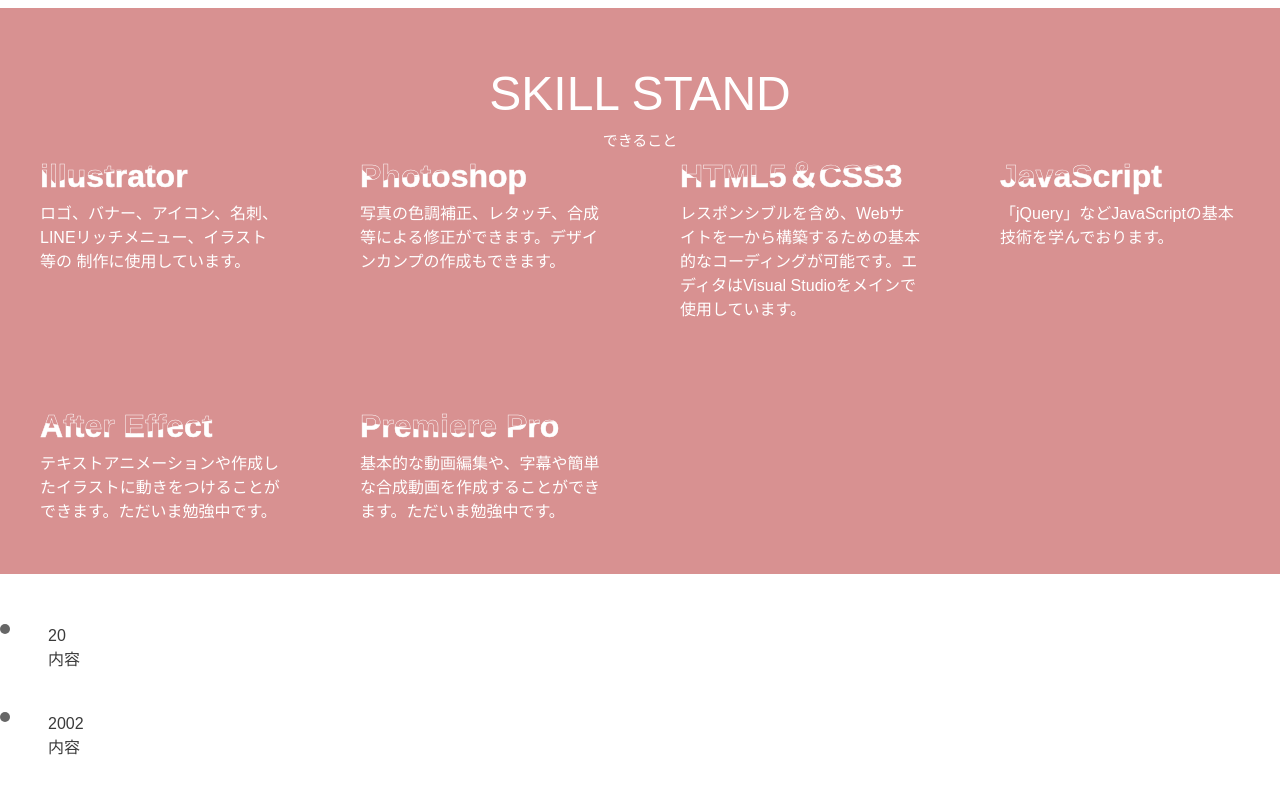
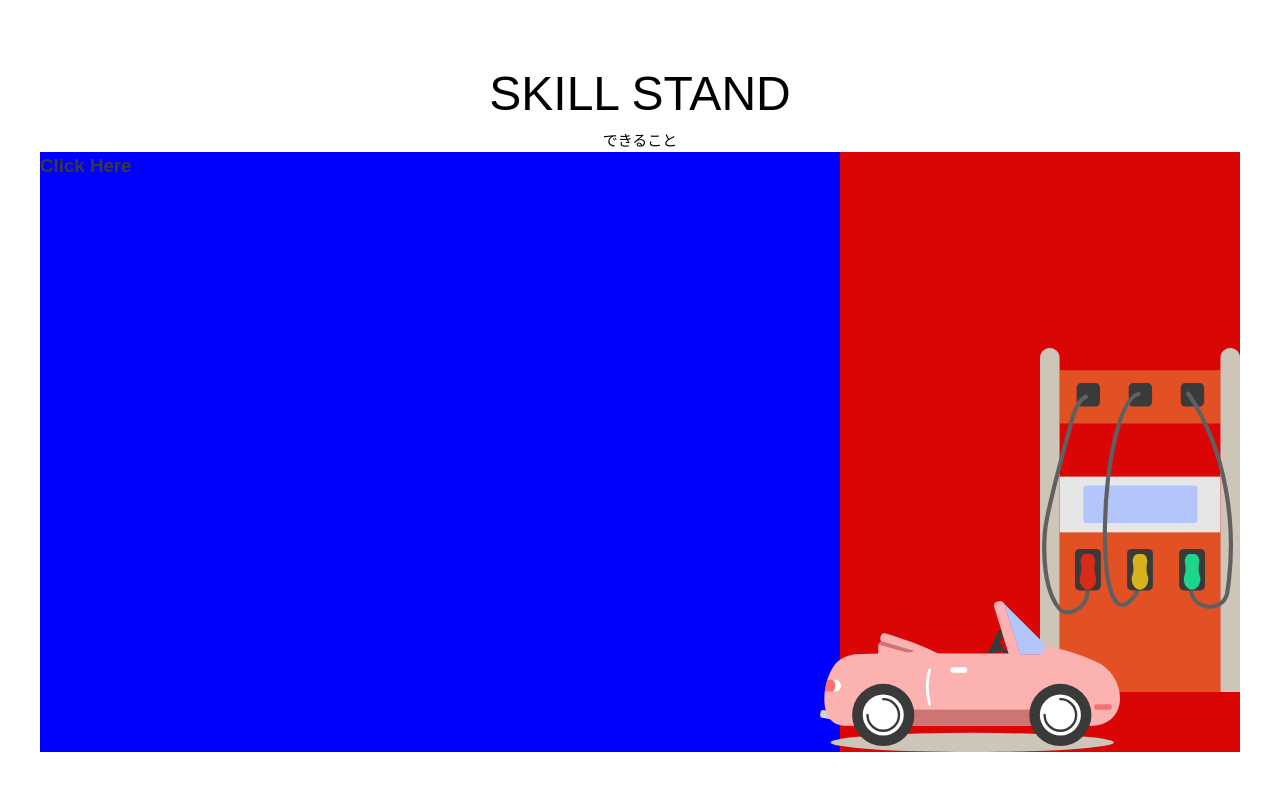
Before and after one commit to ommdl/portfolio, a plain HTML site: page aboutme.html in a window 1280 px wide. Shown: the part 1200-1997 px from the top of the page. Drawn offline with nearby package versions, Linux system fonts and the light colour scheme; some packages are replaced by stand-ins of ours; a script that the page names is missing.

Commit message:
#aboutme skillstand 追加

```diff
--- a/aboutme.html
+++ b/aboutme.html
@@ -116,8 +116,8 @@
         <section id="skill" class="sec">
             <h3 class="sub_title">SKILL STAND<span>できること</span></h3>
 
-            <div class="wrapper">
-                <ul class=" skill_grid">
+            <div class="wrapper skill_box">
+                <!-- <ul class=" skill_grid">
                     <li class="skill_item">
                         <div class="water_text">
                             <h3 class="water1">illustrator</h3>
@@ -166,8 +166,23 @@
                         <p>基本的な動画編集や、字幕や簡単な合成動画を作成することができます。ただいま勉強中です。
                         </p>
                     </li>
-                </ul>
+                </ul> -->
+                <div class="skill_container">
+                    <h3>Click Here</h3>
+                </div>
+
+                <div class="skill_img">
+                    <img src="img/skill/skill_stand.svg" alt="" width="200" height="150">
+
+
+                </div>
+                <div class="skill_img_car">
+                    <img src="img/skill/skill_car.svg" alt="" width="300" height="150">
+
+
+                </div>
             </div>
+
         </section>
         <section id="career_road" class="sec">
             <div class="profile_timeline">
--- a/css/style.css
+++ b/css/style.css
@@ -318,12 +318,12 @@ footer {
   }
 }
 
-.roop_bg{
+.roop_bg {
   background-image: url(../img/top/top_bg.svg);
   background-repeat: repeat-x;
   background-position: 0 0;
   animation: roopbg 20s linear infinite;
-  background-size:auto 50%;
+  background-size: auto 50%;
   /* mix-blend-mode: overlay; */
   background-blend-mode: overlay;
 }
@@ -332,6 +332,7 @@ footer {
   from {
     background-position: 0 0;
   }
+
   to {
     background-position: -100% 0;
   }
@@ -573,8 +574,9 @@ footer {
       background-position: -500px 0;
     }
   }
-} */
+}
 
+*/
 /* =============================================
 ===================timeline========================
 ================================================== */
@@ -638,13 +640,14 @@ footer {
   margin: 0 auto;
   line-height: 2;
 }
-.name h3{
+
+.name h3 {
   font-size: 2rem;
   line-height: 0;
   padding-bottom: 0.5em;
 }
 
-.myname{
+.myname {
   font-size: 15px;
 }
 
@@ -657,8 +660,8 @@ footer {
   justify-content: space-between;
 }
 
-#me_visual{
- min-width: 300px;
+#me_visual {
+  min-width: 300px;
 }
 
 
@@ -667,20 +670,48 @@ footer {
 
 
 #skill {
-  background-color: #d89191;
+
+  /* background-image: url(../img/skill/skill_car.svg), url(../img/skill/skill_stand.svg);
+  background-position: left 10% bottom, left 5%  bottom ;
+  background-size: 300px auto, 200px auto; */
+}
+
+.skill_box {
+  position: relative;
+  background-color: #da0505;
+}
+
+.skill_container {
+  background-color: #0000ff;
+  width: 800px;
+  height: 600px;
+}
+
+.skill_img {
+  position: absolute;
+  bottom: 10%;
+  right: 0;
+  z-index: 100;
+
+}
+.skill_img_car{
+  position: absolute;
+  bottom: 0;
+  right: 10%;
+  z-index: 101;
+
 }
 
 #skill .sub_title {
-    font-family: "jumble", sans-serif;
-
+  font-family: "jumble", sans-serif;
   text-transform: capitalize;
-  color: #fff;
+  color: #000;
   font-size: 3rem;
   font-weight: normal;
+}
 
-}
-#skill .sub_title span{
-  display:block;
+#skill .sub_title span {
+  display: block;
   font-size: 15px;
 }
 
```
